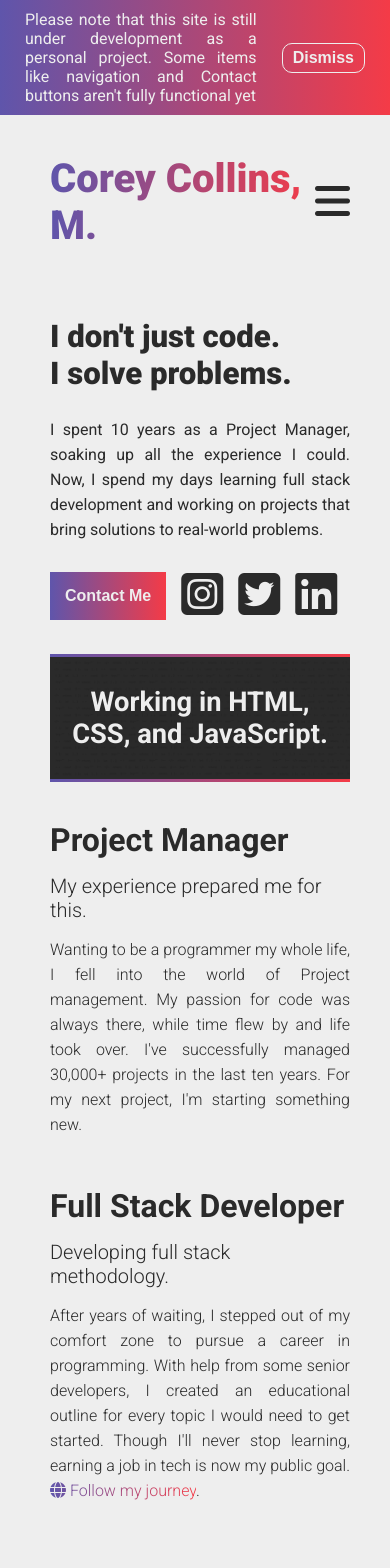
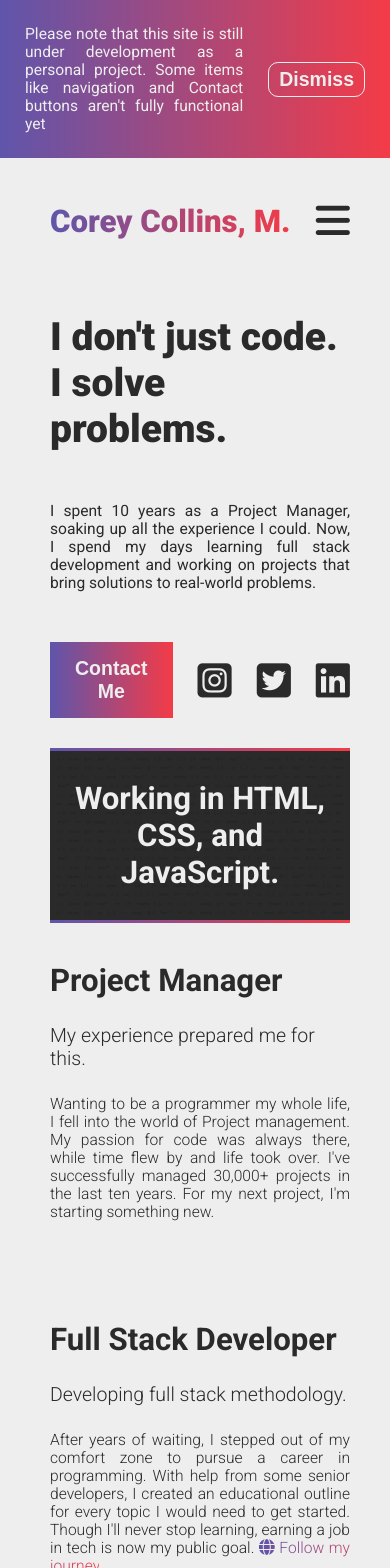
Before and after one commit to cormeistro/coreycollinsm, a React (Create React App) app: page / in a window 390 px wide. Shown: the top 1568 px of the page. Before the commit the page ends 1542 px from the top, so only its background shows below. Built offline with nearby package versions, Linux system fonts and the light colour scheme.

Commit message:
Mobile Optimization
Adjusted CSS for mobile responsiveness.

```diff
--- a/src/css/app.css
+++ b/src/css/app.css
@@ -10,17 +10,23 @@
 
 /* SMALL SCREENS */
 @media only screen and (max-width: 1200px) {
+  button {
+    font-size: 5vw;
+  }
   h1 {
+    font-size: 10vw;
+  }
+  h2, h3 {
     font-size: 8vw;
   }
-  h2 {
-    font-size: 7vw;
+  h4 {
+    font-size: 5vw;
   }
-  h3 {
-    font-size: 2rem;
+  i {
+    font-size: 10vw;
   }
-  h4 {
-    font-size: 1.25rem;
+  p {
+    font-size: 4vw;
   }
   .blip {
     display: none;
@@ -32,6 +38,9 @@
 
 /* BIG SCREENS */
 @media only screen and (min-width: 1200px) {
+  button {
+    font-size: 1rem;
+  }
   h1 {
     font-size: 5rem;
   }
@@ -44,23 +53,29 @@
   h4 {
     font-size: 1.75rem;
   }
+  i {
+    font-size: 3vw;
+  }
   .hamburger-menu {
     display: none;
   }
-  .hero-banner {
-    padding-left: 5vw;
-  }
   .hero-quote {
     font-size: 1.25rem;
+    max-width: 700px;
   }
   .transition-section {
     font-size: 1.25rem;
+    max-width: 35vw;
   }
 }
 
 * {
   margin: 0;
   padding: 0;
+}
+
+a {
+  text-decoration: none;
 }
 
 body {
@@ -74,7 +89,6 @@ body {
 button {
   background: none;
   border: none;
-  font-size: 1rem;
   font-weight: 900;
 }
 
@@ -99,7 +113,7 @@ nav ul {
   display: flex;
   gap: 25px;
   justify-content: center;
-  padding: 10px 25px;
+  padding: 25px 25px;
   text-align: justify;
 }
 
@@ -132,10 +146,6 @@ nav ul {
   color: var(--gray-dark);
 }
 
-.btn-contact {
-  max-width: 120px;
-}
-
 .container {
   display: grid;
   margin: 0 50px;
@@ -163,7 +173,7 @@ nav ul {
   background-repeat: no-repeat;
   background-size: cover;
   display: grid;
-  gap: 25px;
+  gap: 50px;
   padding-bottom: 7.5vw;
   padding-top: 7.5vw;
 }
@@ -171,8 +181,7 @@ nav ul {
 .hero-links {
   align-items: center;
   display: flex;
-  font-size: 3rem;
-  gap: 15px;
+  gap: 25px;
 }
 
 .hero-links a {
@@ -180,12 +189,10 @@ nav ul {
 }
 
 .hero-links button {
-  padding: 15px 15px;
+  padding: 15px 25px;
 }
 
 .hero-quote {
-  line-height: 25px;
-  max-width: 600px;
   text-align: justify;
 }
 
@@ -212,7 +219,6 @@ nav ul {
 }
 
 .logo h3 {
-  font-size: 2.5rem;
   font-weight: 900;
 }
 
@@ -239,32 +245,25 @@ nav ul {
   align-items: center;
   display: flex;
   flex-wrap: wrap;
+  gap: 100px;
   justify-content: center;
-  gap: 50px;
   padding: 10vw 0;
-}
-
-.transition-arrow {
-  font-size: 3rem;
 }
 
 .transition-section {
   display: grid;
-  gap: 15px;
-  max-width: 475px;
-  min-width: 300px;
-}
-
-a {
-  text-decoration: none;
+  gap: 25px;
 }
 
 .transition-section h4 {
   font-weight: 300;
 }
 
+.transition-section i {
+  font-size: 1rem !important;
+}
+
 .transition-section p {
   font-weight: 300;
-  line-height: 25px;
   text-align: justify;
 }
```
